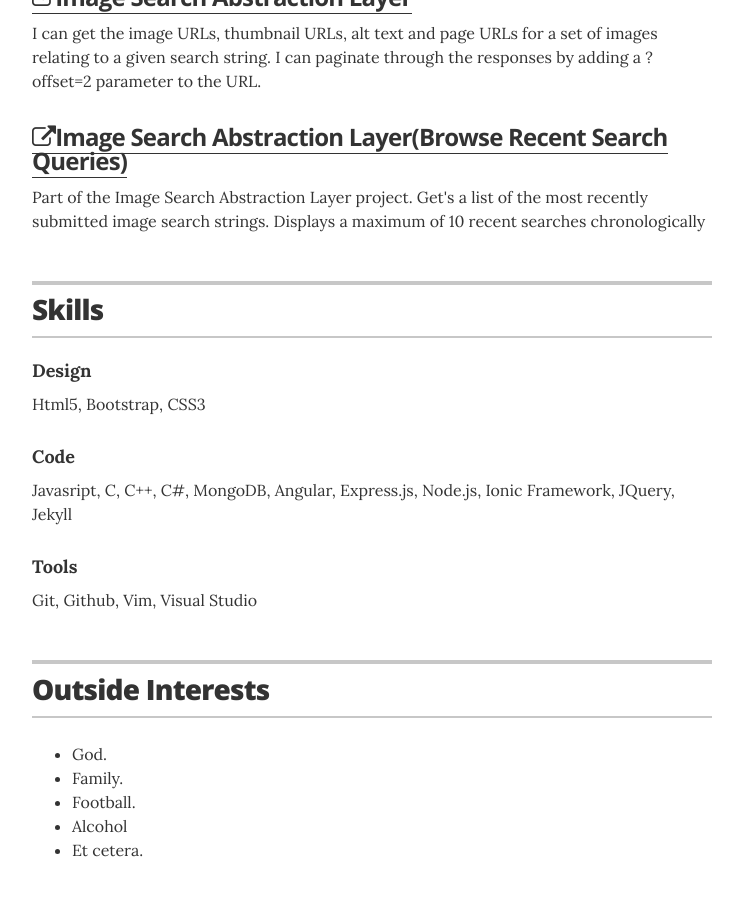
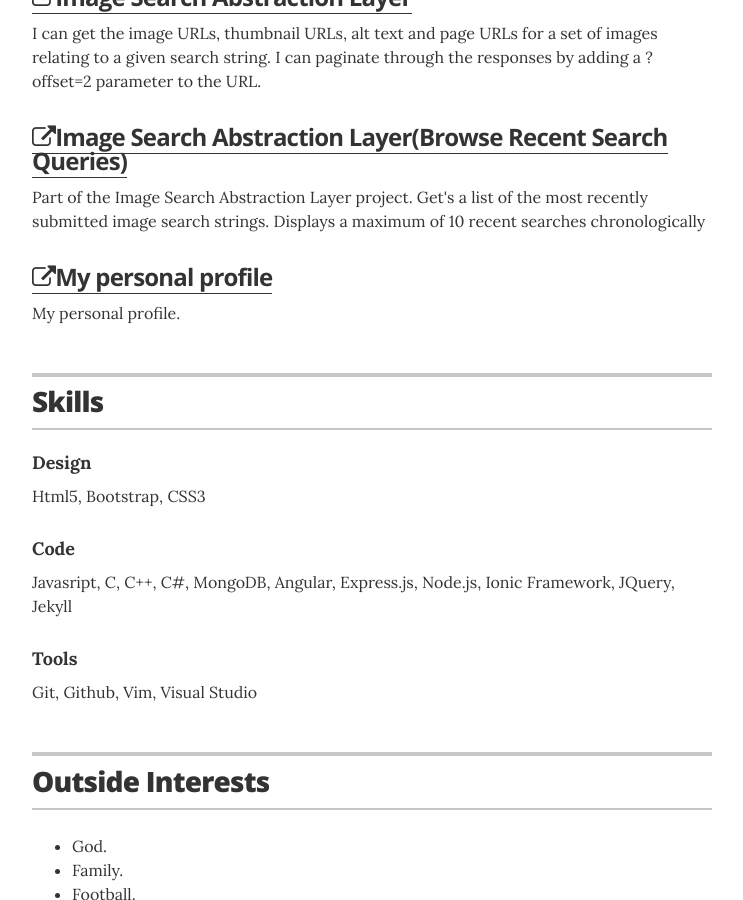
Before and after one commit to evanchime/resume, a Jekyll site: the page built from index.html, in a window 1280 px wide and 900 px high, scrolled down 2305 px. Shown: the whole window, without its empty margins (268-1011 px from the left). Built offline with Jekyll 4.4.1, drawn with Linux system fonts in a browser that asks for light colours.

Commit message:
Added personal profile project to data/projects.yml

```diff
--- a/_data/projects.yml
+++ b/_data/projects.yml
@@ -16,3 +16,10 @@
   #duration: 2007 &mdash; Present
   url: "https://wheat-language.glitch.me/api/latest/imagesearch"
   description: Part of the Image Search Abstraction Layer project. Get's a list of the most recently submitted image search strings. Displays a maximum of 10 recent searches chronologically
+
+#My personal portfolio
+- project: My personal profile
+  #role: Co-Founder & Organizer
+  #duration: 2007 &mdash; Present
+  url: "http://evan.softgorithm.com"
+  description: My personal profile.
```
